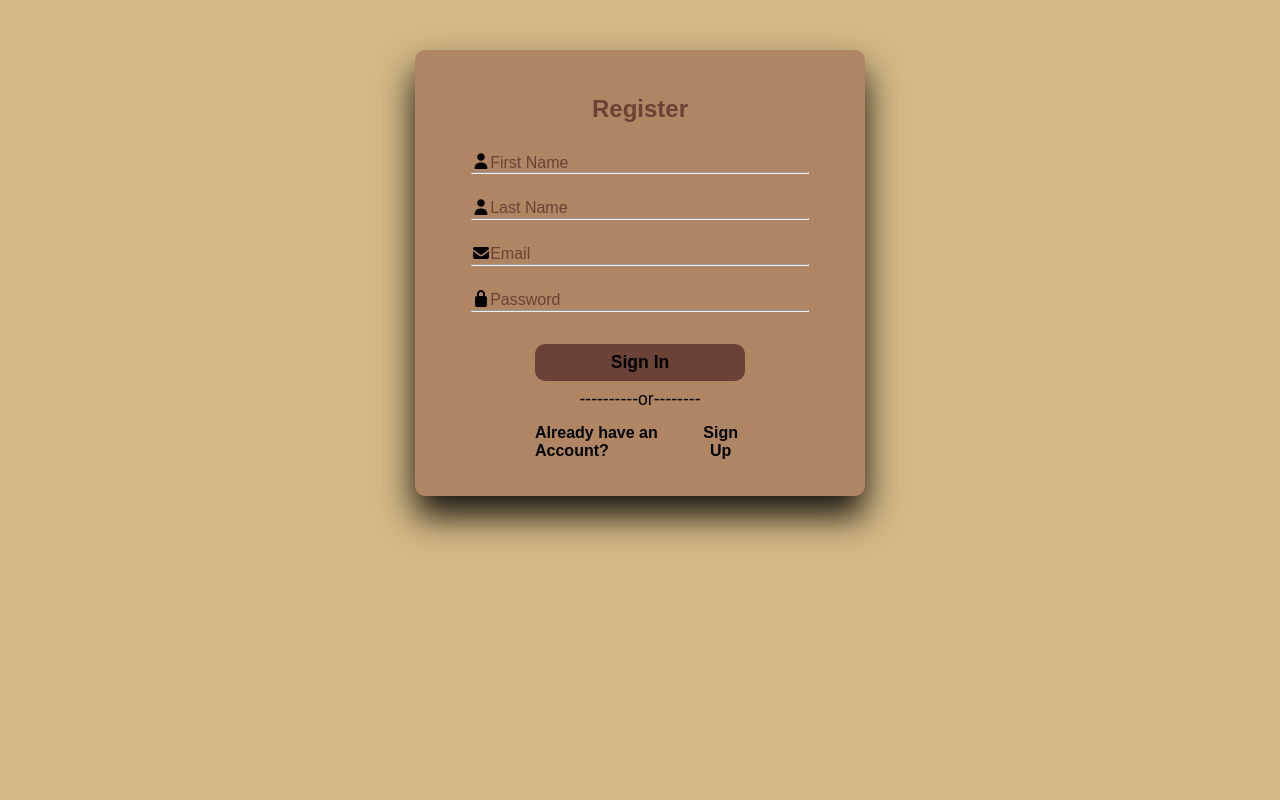
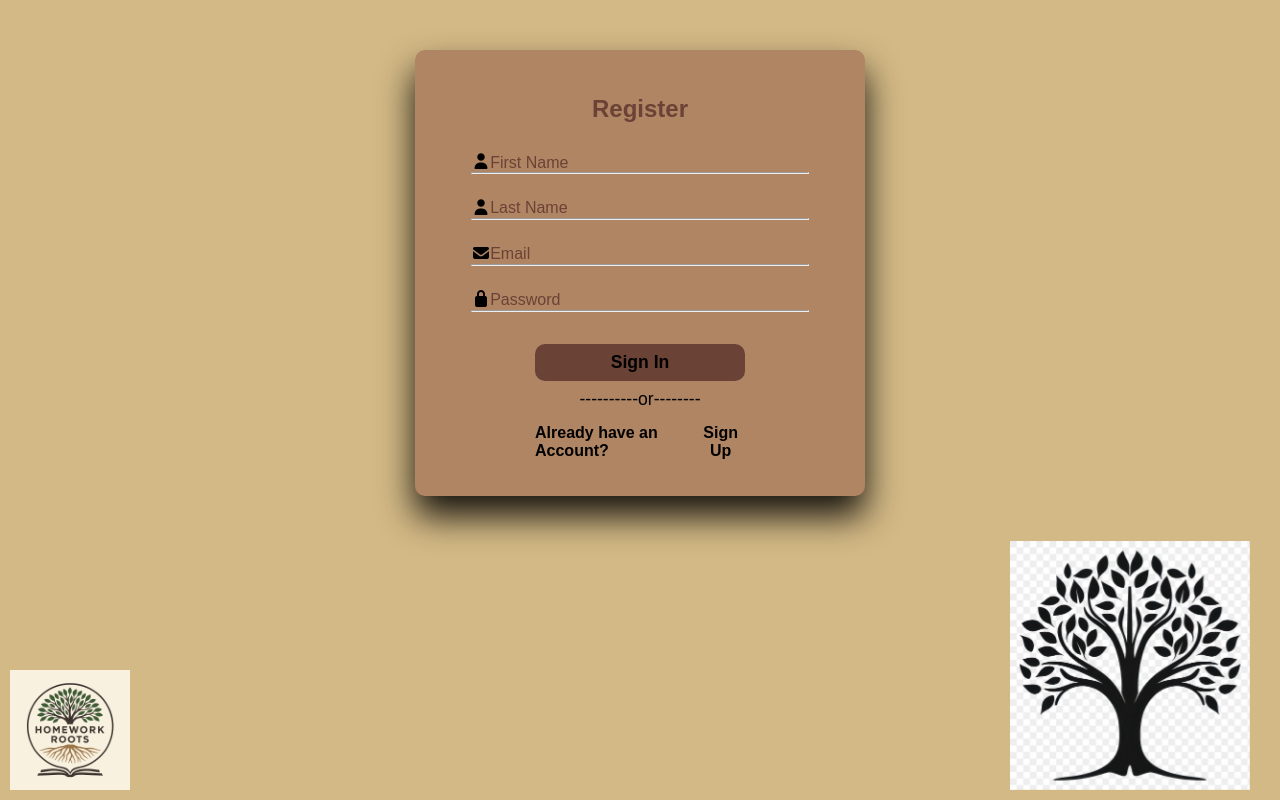
Before and after one commit to radunri/Homework-roots, a website: page Login/index(1).html in a window 1280 px wide. Drawn offline with Linux system fonts and the light colour scheme.

Commit message:
Absolute complete Login

```diff
--- a/Login/index(1).html
+++ b/Login/index(1).html
@@ -52,8 +52,6 @@
         <script>
             const allowed = [
                 { email: 'Iustin@gmail.com', password: '1234', fName: 'Iustin' , lName: 'Bercu' },
-                { email: 'Radu@gmail.com', password: '1234', fName: 'Radu' , lName: 'Nica' },
-                { email: 'Erwin@gmail.com', password: '1234', fName: 'Erwin' , lName: 'Wigh' }
             ];
 
             const signInBtn = document.getElementById('signInButton');
@@ -76,13 +74,17 @@
                     acc.lName.toLowerCase() === lName
                 );
             if (ok) {
-                window.location.href = '../public/index.html';
-            } else {
                 errorMsg.textContent = 'Invalid email or password.';
                 passwordInput.value = '';
                 window.location.href = 'http://127.0.0.1:5500/Login/index(1).html'
+            } else {
+                window.location.href = '../public/index.html';
                 }
             });
         </script>
 </body>
+<body>
+    <img src="../public/logo.jpg" alt="Homework Roots Logo" class="bottom-left-logo">
+    <img src="../Login/tree 3.png.jpg" alt="tree-3" class="Tree-3">
+</body>
 </html>
--- a/Login/style.css
+++ b/Login/style.css
@@ -17,7 +17,6 @@ body{
 }
 form{
     margin:0 2rem;
-
 }
 .form-title{
     font-size: 1.5rem;
@@ -77,10 +76,10 @@ input:focus~label, input:not(:placeholder-shown)~label{
 }
 .recover a{
     text-decoration: none;
-    color: rgb(125, 125, 235);
+    color: #6b4236;
 }
 .recover a:hover{
-    color: blue;
+    color: #6b4236;
     text-decoration: underline;
 }
 .btn{
@@ -100,7 +99,7 @@ input:focus~label, input:not(:placeholder-shown)~label{
 #signInButton a{
     text-decoration: none;
     color: #000000;
-    text-align: absolute;
+    text-align: center;
 }
 #signUpButton a{
     text-decoration: none;
@@ -133,5 +132,20 @@ button{
 button:hover{
     text-decoration: underline;
     color: transparent;
-
 }
+.bottom-left-logo {
+  position: fixed;
+  bottom: 10px;   /* distance from bottom edge */
+  left: 10px;     /* distance from left edge */
+  width: 120px;   /* adjust size as needed */
+  height: auto;
+  z-index: 1000;  /* ensures it stays on top of other elements */
+}
+.Tree-3 {
+  position: fixed;
+  bottom: 10px;   /* distance from bottom edge */
+  right: 30px;     /* distance from right edge */
+  width: 240px;   /* adjust size as needed */
+  height: auto;
+  z-index: 1000;  /* ensures it stays on top of other elements */
+}
```
Also changed, not shown: Login/tree 3.png.jpg (added).
